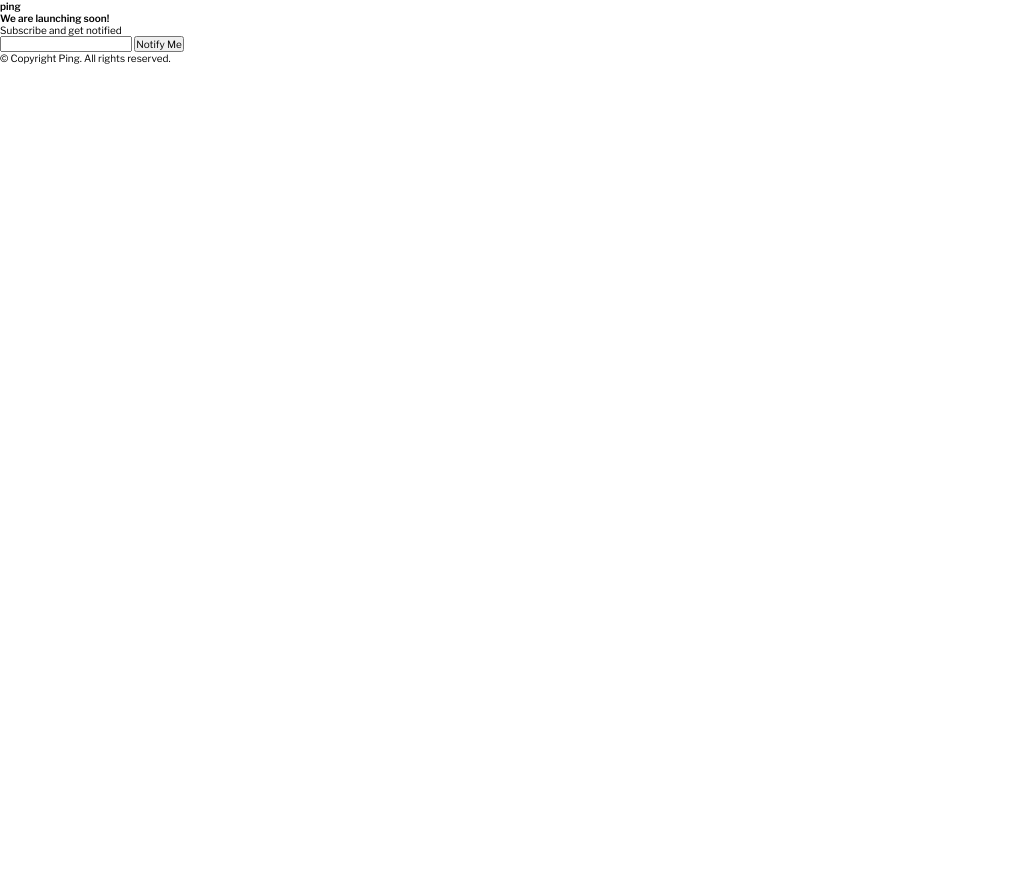
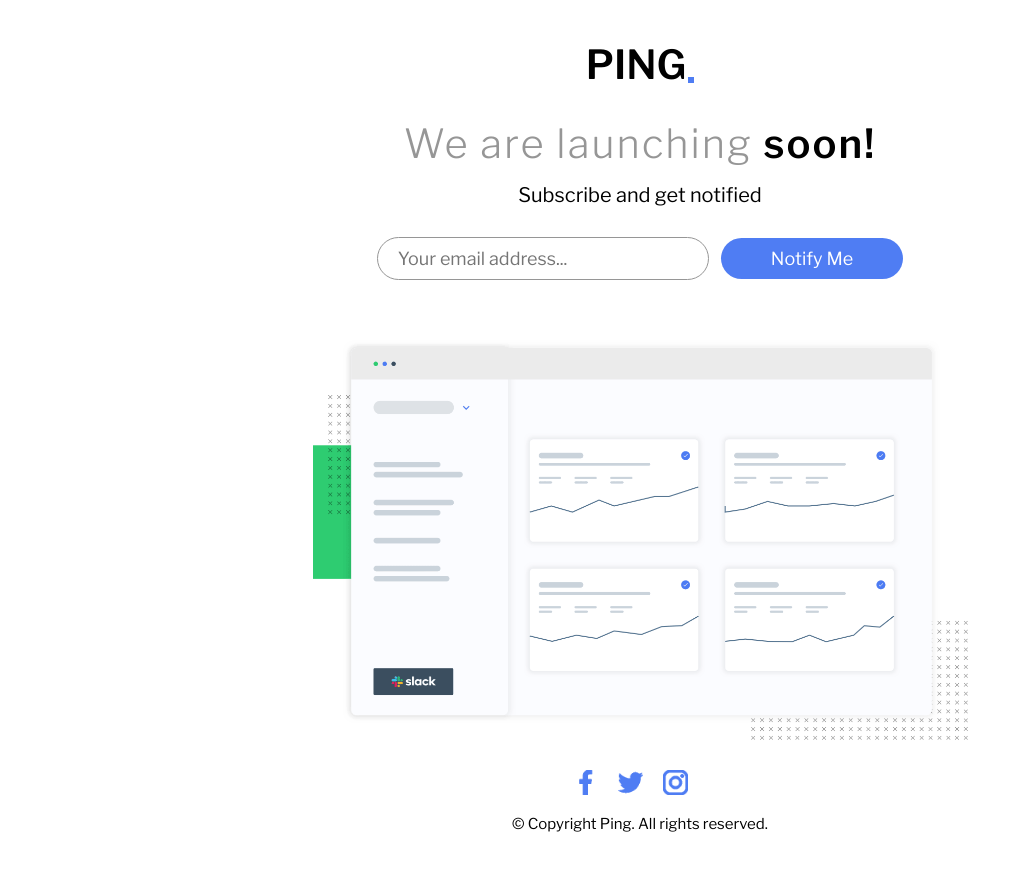
Before and after one commit to 3-gin-7/html_css_js_prac, a plain HTML site: page pages/fm_ping.html in a window 1280 px wide. Shown: the whole page, without its empty margins (0-1031 px from the left). Before the commit the page ends 800 px from the top, so only its background shows below. Drawn offline with nearby package versions, Linux system fonts and the light colour scheme.

Commit message:
finished fm_ping

```diff
--- a/accets/css/fm_ping.css
+++ b/accets/css/fm_ping.css
@@ -27,3 +27,199 @@
     min-height:100%;
     height:1px;
 }
+
+main{
+    height:100%;
+    display: flex;
+    flex-direction: column;
+}
+
+header{
+    display: flex;
+    flex-direction:column;
+    align-items:center;
+    padding:4rem 0;
+}
+
+.logo{
+    font-size: 4rem;
+    display:flex;
+    flex-direction:row;
+    align-items:flex-end;
+    text-transform:uppercase;
+}
+
+.logo::after{
+    content:'';
+    display:inline;
+    width:6px;
+    height:6px;
+    background:var(--blue);
+    margin-left:2px;
+    transform:translateY(-100%);
+}
+
+.launch-header, .launch-header > span{
+    font-size:4rem;
+    color: black;
+    font-weight:600;
+}
+
+.launch-header{
+    font-weight:300;
+    color: var(--gray);
+    margin: 3rem 0 1.5rem 0;
+    letter-spacing: 2px;
+}
+
+header > p{
+    font-size:2rem;
+}
+
+header > form{
+    margin-top:3rem;
+}
+
+header > form > input{
+    border: 1px solid var(--gray);
+    border-radius: 50px;
+    font-size: 1.8rem;
+    padding: 1rem;
+    padding-left:2rem;
+    min-width:300px;
+    margin-right:1rem;
+}
+
+header > form > input:focus{
+    outline: 2px solid var(--blue-light);
+}
+
+header > form > button{
+    font-size: 1.8rem;
+    padding:1rem 5rem;
+    border-radius: 50px;
+    border:none;
+    background: var(--blue);
+    color: var(--white);
+    cursor:pointer;
+
+    transition: all 0.3s ease;
+}
+
+header > form > button:hover{
+    background: var(--blue-dark);
+}
+
+#msg{
+    margin-top:2rem;
+    font-size: 2rem;
+}
+
+.invalid{
+    color:hsl(354, 100%, 66%);
+}
+
+.valid{
+    color:rgb(2, 212, 107);
+}
+
+section{
+    flex-grow:1;
+    display: flex;
+    flex-direction: column;
+}
+
+
+section > .img-container{
+    flex-grow:1;
+    background: url('../img/fm_ping/illustration-dashboard.png');
+    background-size: contain;
+    background-position: center;
+    background-repeat: no-repeat;
+    min-height:400px;
+}
+
+section > .footer{
+    padding: 3rem;
+    text-align: center;
+}
+
+section > .footer > div{
+    display: flex;
+    width:max-content;
+    margin: auto;
+}
+
+.icon{
+    width:25px;
+    height:25px;
+    background-position: center;
+    background-repeat: no-repeat;
+    background-size: contain;
+    display: block;
+    margin-right:2rem;
+    cursor: pointer;
+}
+
+.icon:hover{
+    filter:contrast(10%);
+}
+
+.facebook{
+    background-image: url('../img/fm_ping/facebook.png');
+}
+
+.twitter{
+    background-image: url('../img/fm_ping/twitter.png');
+}
+
+.insta{
+    background-image: url('../img/fm_ping/instagram.png');
+}
+
+
+section > .footer > p{
+    font-size: 1.5rem;
+    margin: 2rem 0;
+}
+
+@media screen and (max-width:800px){
+    *,html{
+        font-size:9px;
+    }
+
+    header > form{
+        display: flex;
+        flex-direction: column;
+    }
+
+    header > form > button{
+        margin-top: 2rem;
+    }
+}
+
+@media screen and (max-width:400px){
+    *,html{
+        font-size:8px;
+    }
+    .logo{
+        font-size:2.5rem;
+    }
+    .logo::after{
+        width:3px;
+        height:3px;
+    }
+    .launch-header{
+        font-size: 3rem;
+    }
+    header > form{
+        width:80%;
+    }
+    header > form > input{
+        min-width: auto;
+        width:90%;
+    }
+    section > .img-container{
+        min-height: auto;
+    }
+}
--- a/accets/js/fm_ping/index.js
+++ b/accets/js/fm_ping/index.js
@@ -0,0 +1,19 @@
+const validateEmail = (email) =>{
+    const re = /^(([^<>()[\]\\.,;:\s@"]+(\.[^<>()[\]\\.,;:\s@"]+)*)|(".+"))@((\[[0-9]{1,3}\.[0-9]{1,3}\.[0-9]{1,3}\.[0-9]{1,3}\])|(([a-zA-Z\-0-9]+\.)+[a-zA-Z]{2,}))$/;
+    return re.test(String(email).toLowerCase());
+}
+
+
+const validateForm = () =>{
+    const email = document.forms[0].querySelector('input[name="email"]').value
+    const msg = document.querySelector('#msg')
+
+    if(!validateEmail(email)){
+        msg.innerHTML = "Invalid email"
+        msg.classList.add('invalid')
+    }
+    else{
+        msg.innerHTML = "Thank you"
+        msg.classList.add('valid')
+    }
+}
--- a/pages/fm_ping.html
+++ b/pages/fm_ping.html
@@ -10,21 +10,22 @@
     <body>
         <main>
             <header>
-                <h1>ping</h1>
-                <h1>We are launching <span>soon!</span></h1>
+                <h1 class="logo">ping</h1>
+                <h1 class="launch-header">We are launching <span>soon!</span></h1>
                 <p>Subscribe and get notified</p>
                 <form>
-                    <input type="email" name="email">
-                    <button>Notify Me</button>
+                    <input type="email" name="email" placeholder="Your email address...">
+                    <button type="button" onclick="validateForm()">Notify Me</button>
                 </form>
+                <p id="msg"></p>
             </header>
             <section>
-                <div></div>
-                <div>
+                <div class="img-container"></div>
+                <div class="footer">
                     <div>
-                        <span></span>
-                        <span></span>
-                        <span></span>
+                        <span class="icon facebook"></span>
+                        <span class="icon twitter"></span>
+                        <span class="icon insta"></span>
                     </div>
                     <p>&copy; Copyright Ping. All rights reserved.</p>
                 </div>
```
Also changed, not shown: accets/img/fm_ping/facebook.png (added), accets/img/fm_ping/instagram.png (added), accets/img/fm_ping/twitter.png (added).
